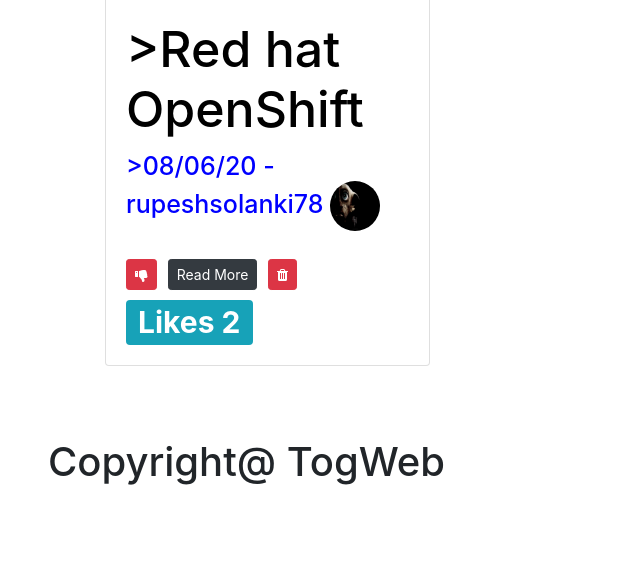
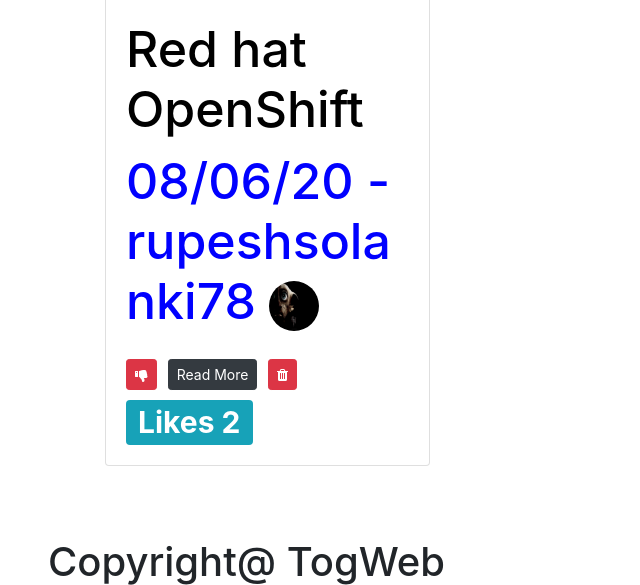
Before and after one commit to Rupeshsolanki/alumni, a Django app: page /social/home/ in a window 1280 px wide. Shown: the part 559-1144 px from the top of the page, without its empty margins (0-640 px from the left). Before the commit the page ends 1044 px from the top, so only its background shows below. Run offline with Django 3.2, Linux system fonts and the light colour scheme; a user stored in the database is signed in; data comes from the database, SQL or seed files in the repository; some libraries are stand-ins or nearby versions.

Commit message:
Update home.html

```diff
--- a/social/templates/social/home.html
+++ b/social/templates/social/home.html
@@ -15,8 +15,8 @@
 <div class="card h-100">
     <img class="card-img-top" src="/media/{{n1.pic}}" alt="">
     <div class="card-body">
-        <h4 class="card-title"  <h2 style="color:black;font-size:50px;">>{{n1.subject}}</h4>
-        <p class="card-text"  <h2 style="color:blue;font-size:25px;">>{{n1.cr_date | date:"d/m/y"}} - {{n1.uploaded_by}}
+        <h4 class="card-title"  <h2 style="color:black;font-size:50px;">{{n1.subject}}</h4>
+        <p class="card-text"  <h2 style="color:blue;font-size:50px;">{{n1.cr_date | date:"d/m/y"}} - {{n1.uploaded_by}}
         {% if n1.uploaded_by.pic %}
 		<img style="width: 50px; height: 50px;" class="img-fluid rounded-circle" src="/media/{{n1.uploaded_by.pic}}" />
 		{% endif %}
```
